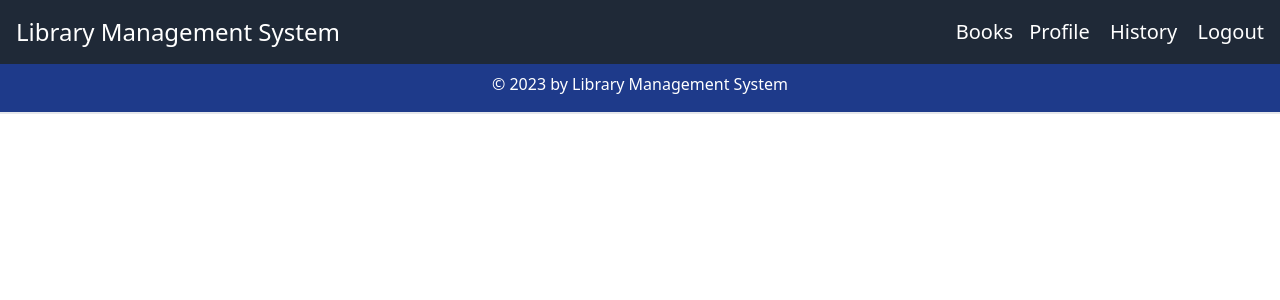
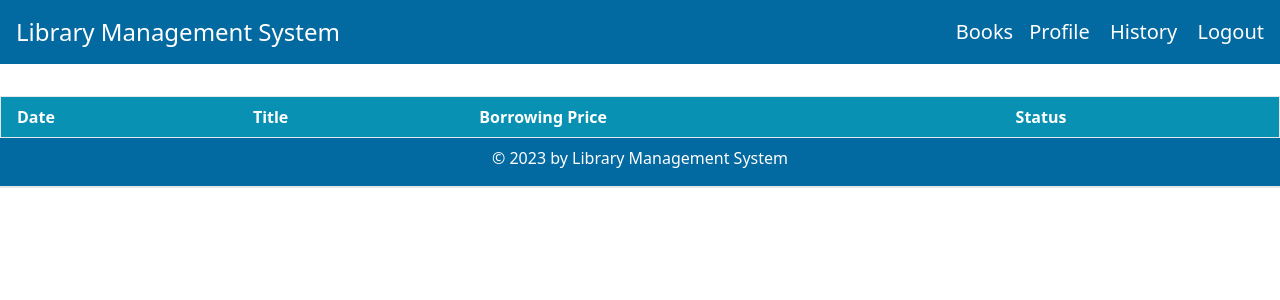
Before and after one commit to ripionck/library-management-system, a Django app: page /transactions/borrow/history/ in a window 1280 px wide. Shown: the top 300 px of the page. Run offline with Django 5.2, Linux system fonts and the light colour scheme; a user stored in the database is signed in; data comes from the database, SQL or seed files in the repository; both versions use the stored data as it was after the commit; lists and menus that the app fills with data are empty; some libraries are stand-ins or nearby versions.

Commit message:
added user profile and borrowing history

```diff
--- a/core/templates/base.html
+++ b/core/templates/base.html
@@ -12,13 +12,12 @@
       {% endblock head_title %}
     </title>
     <!-- Tailwind CSS Link -->
-    <link href="https://unpkg.com/tailwindcss@^1.0/dist/tailwind.min.css"
-          rel="stylesheet">
+    <script src="https://cdn.tailwindcss.com"></script>
   </head>
   <body class="h-screen">
     {% include 'navbar.html' %}
     {% block body %}
-      <div class="" id="main">
+      <div class="bg-sky-100" id="main">
         {% include 'messages.html' %}
         {% block content %}
         {% endblock content %}
--- a/core/templates/footer.html
+++ b/core/templates/footer.html
@@ -1,4 +1,4 @@
-<footer class="footer bg-blue-900 text-white relative border-b-2">
+<footer class="footer bg-sky-700 text-white relative border-b-2">
   <div class="container mx-auto px-6">
     <div class="flex flex-col items-center">
       <div class="sm:w-2/3 text-center py-0 py-2">
--- a/core/templates/navbar.html
+++ b/core/templates/navbar.html
@@ -1,4 +1,4 @@
-<nav class="bg-gray-800 p-4">
+<nav class="bg-sky-700 p-4">
   <div class="container mx-auto flex justify-between items-center">
     <div class="text-white text-2xl">
       <a href="{% url 'home' %}">Library Management System</a>
@@ -12,16 +12,13 @@
              class="text-white text-xl hover:text-orange-700">Profile</a>
           <a href="{% url 'borrow_history' %}"
              class="text-white text-xl mx-4 hover:text-orange-700">History</a>
-          <form action="{% url 'user_logout' %}"
-                method="post"
-                class="inline text-xl hover:text-orange-700">
+          <form action="{% url 'user_logout' %}" method="post" class="inline text-xl">
             {% csrf_token %}
             <button type="submit"
                     class="btn btn-link text-white text-xl hover:text-orange-700">Logout</button>
           </form>
         </div>
       {% else %}
-        hover:text-orange-700
         <div class="ml-4">
           <a href="{% url 'user_register' %}"
              class="text-white text-xl mr-4 hover:text-orange-700">Register</a>
--- a/library_management_system/settings.py
+++ b/library_management_system/settings.py
@@ -37,6 +37,7 @@ INSTALLED_APPS = [
     'django.contrib.sessions',
     'django.contrib.messages',
     'django.contrib.staticfiles',
+    'django.contrib.humanize',
     'core',
     'books',
     'users',
--- a/transactions/templates/borrowing_history.html
+++ b/transactions/templates/borrowing_history.html
@@ -3,10 +3,40 @@
   Borrow History
 {% endblock head_title %}
 {% block content %}
-  <ul>
+  <table class="table-auto mx-auto w-full px-5 rounded-xl mt-8 border dark:border-neutral-500">
+    <thead class="bg-purple-500 text-white text-left">
+      <tr class="bg-cyan-600 rounded-md py-2 px-4 text-white font-bold">
+        <th class="px-4 py-2">Date</th>
+        <th class="px-4 py-2">Title</th>
+        <th class="px-4 py-2">Borrowing Price</th>
+        <th class="px-4 py-2">Status</th>
+      </tr>
+    </thead>
+    {% comment %} <tbody> {% endcomment %}
+    {% comment %}
+        <tr class="border-b dark:border-neutral-500">
+          <td class="px-4 py-2">{{ transaction.timestamp|date:"F d, Y h:i A" }}</td>
+          <td class="px-4 py-3 text-s border">
+            <span class="px-2 py-1 font-bold leading-tight rounded-sm {% if transaction.get_transaction_type_display == 'Withdrawal' %} text-red-700 bg-red-100 {% elif transaction.get_transaction_type_display == 'Deposite' %} text-green-700 bg-green-100 {% else %} text-yellow-700 bg-yellow-100 {% endif %}">
+              {{ transaction.get_transaction_type_display }}
+            </span>
+          </td>
+          <td class="px-4 py-2">$ {{ transaction.amount|floatformat:2|intcomma }}</td>
+          <td class="px-4 py-2">$ {{ transaction.balance_after_transaction|floatformat:2|intcomma }}</td>
+        </tr>
+      {% endfor %}
+      <tr class="bg-gray-800 text-white">
+        <th class="px-4 py-2 text-right" colspan="3">Current Balance</th>
+        <th class="px-4 py-2 text-left">$ {{ account.balance|floatformat:2|intcomma }}</th>
+      </tr>
+    </tbody> {% endcomment %}
+    <tbody>
       {% for transaction in transactions %}
-      <li>
-        <p>{{ transaction.book.title }} - Borrowed on: {{ transaction.timestamp|date:"F d, Y h:i A" }}</p>
+        <tr>
+          <td>{{ transaction.timestamp|date:"F d, Y h:i A" }}</td>
+          <td>{{ transaction.book.title }}</td>
+          <td>{{ transaction.amount }}</td>
+          <td>
             {% if not transaction.returned %}
               <form method="post" action="{% url 'return_book' pk=transaction.pk %}">
                 {% csrf_token %}
@@ -15,8 +45,9 @@
             {% else %}
               <button type="button" disabled>Returned</button>
             {% endif %}
-        <!-- Add other transaction information as needed -->
-      </li>
+          </td>
+        </tr>
+      </tbody>
     {% endfor %}
-  </ul>
+  </table>
 {% endblock content %}
--- a/users/templates/users/user_profile.html
+++ b/users/templates/users/user_profile.html
@@ -26,7 +26,8 @@
     <a href="{% url 'deposit_money' %}">Deposit Balance</a>
     <h1 class="font-bold text-3xl text-center pb-5">Update Profile Information</h1>
     <div class="w-full mt-10">
-      <form method="post" class="bg-white shadow-md rounded px-8 pt-6 pb-8 mb-4">
+      <form method="post"
+            class="bg-sky-200 shadow-md rounded px-8 pt-6 pb-8 mb-4">
         {% csrf_token %}
         {% for hidden_field in form.hidden_fields %}{{ hidden_field.errors }} {{ hidden_field }}{% endfor %}
         <div class="flex flex-wrap -mx-3 mb-6">
--- a/users/templates/users/user_registration.html
+++ b/users/templates/users/user_registration.html
@@ -22,7 +22,7 @@
       </div>
     {% endfor %}
   {% endif %}
-  <div class="bg-white px-3 py-4 rounded-xl my-6">
+  <div class="bg-sky-200 px-3 py-4 rounded-xl my-6">
     <h1 class="font-bold text-3xl text-center pb-5">Register Now</h1>
     <div class="w-full mt-10">
       <form method="post" class="bg-white shadow-md rounded px-8 pt-6 pb-8 mb-4">
```
Also changed, not shown: books/templates/books/book_list.html (+23 -13 lines), db.sqlite3. Lines whose indentation alone changed are shown as unchanged.
